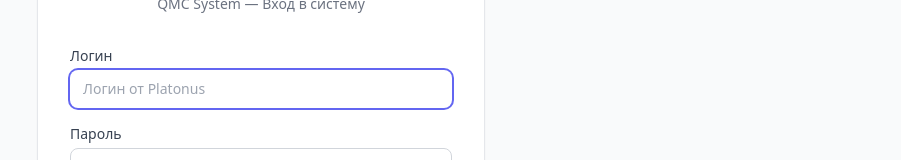
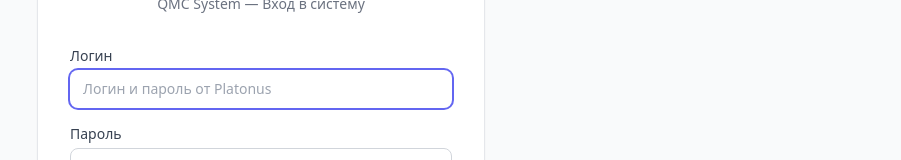
Before and after one commit to aitmaganbetov/system-krk, a React (Vite) app in the folder frontend/: page /login in a window 1280 px wide. Shown: the part 302-462 px from the top of the page, without its empty margins (379-1280 px from the left). Built offline with nearby package versions, Linux system fonts and the light colour scheme; no server answers.

Commit message:
Refine login placeholder copy

```diff
--- a/frontend/src/pages/LoginPage.jsx
+++ b/frontend/src/pages/LoginPage.jsx
@@ -67,7 +67,7 @@ export default function LoginPage() {
             <input
               type="text"
               className="input"
-              placeholder="Логин от Platonus"
+              placeholder="Логин и пароль от Platonus"
               value={username}
               onChange={(e) => setUsername(e.target.value)}
               required
```
